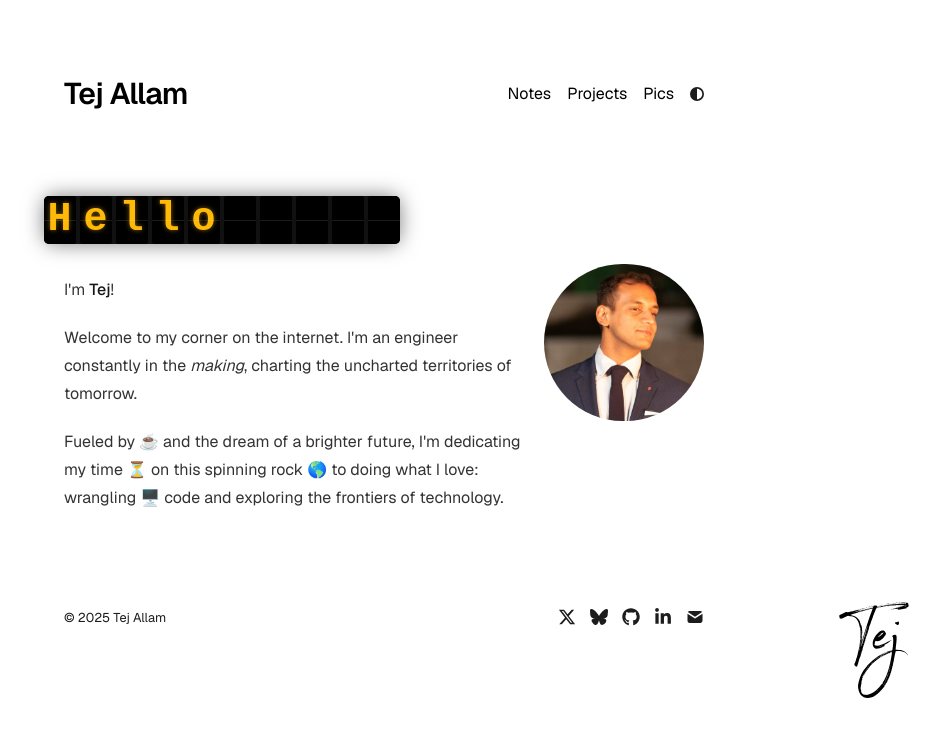
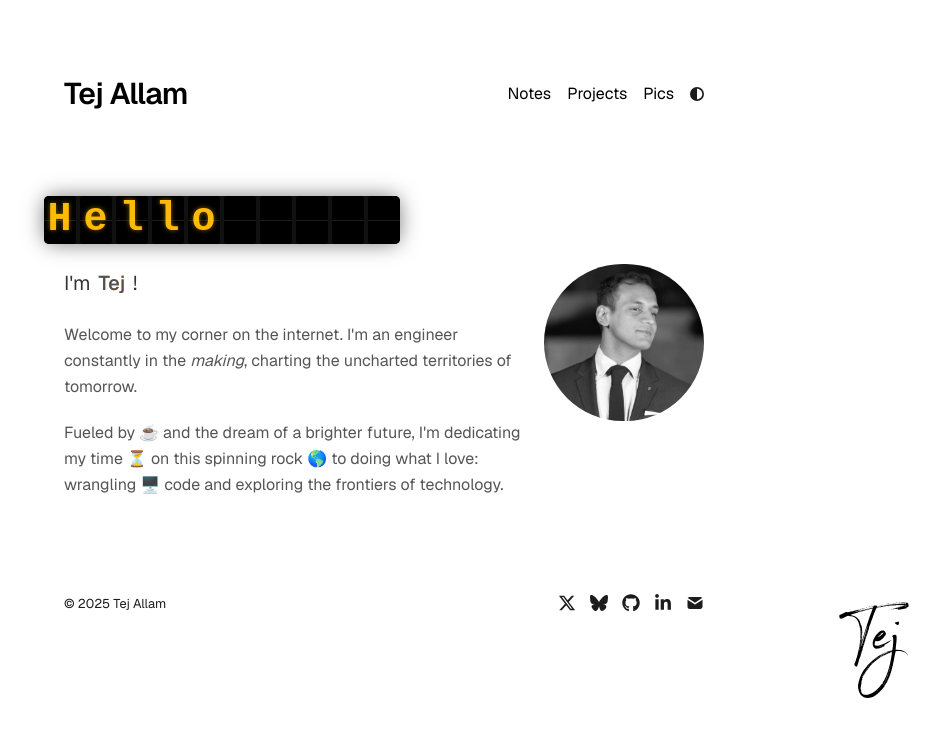
Before and after one commit to TejAllam/foli0, a Next.js app: page / in a window 1280 px wide. Shown: the top 736 px of the page, without its empty margins (256-1196 px from the left). Built offline with nearby package versions, Linux system fonts and the light colour scheme.

Commit message:
feat: Making it P0P! a bit

```diff
--- a/app/page.tsx
+++ b/app/page.tsx
@@ -84,23 +84,28 @@ export default function Page() {
           <Image
             src="/profile_me.png"
             alt="Profile photo"
-          className="rounded-full bg-gray-100 block lg:mt-5 mt-0 lg:mb-5 mb-10 mx-auto sm:float-right sm:ml-5 sm:mb-5 hover:grayscale-0"
+            className="rounded-full bg-gray-100 block lg:mt-5 mt-0 lg:mb-5 mb-10 mx-auto sm:float-right sm:ml-5 sm:mb-5 grayscale hover:grayscale-0 transition-all duration-500 ease-out hover:scale-105 hover:shadow-[0_0_40px_rgba(56,189,248,0.4)] hover:ring-4 hover:ring-blue-400/50"
             unoptimized
             width={160}
             height={160}
             priority
           />
         </a>
-      <h1 className="mb-8 text-2xl font-medium tracking-tight">
-
+        <h1 className="mb-0 text-2xl font-medium tracking-tight">
         </h1>
         <div className="prose prose-neutral dark:prose-invert">
 
-      <p>I'm <strong>Tej</strong>!</p>
-      <p>Welcome to my corner on the internet. I'm an engineer constantly in the <em>making</em>, charting the uncharted territories of tomorrow.</p>
-      <p>Fueled by ☕ and the dream of a brighter future,
-      I'm dedicating my time ⏳ on this spinning rock 🌎 to doing what I love: <br/>
-      wrangling 🖥️ code and exploring the frontiers of technology.</p>
+          <p className="text-xl -mt-2 flex items-baseline gap-1">
+            I'm <strong className="font-medium text-neutral-600 dark:text-neutral-400 hover:text-transparent hover:font-black hover:scale-125 hover:-translate-y-1 bg-clip-text bg-gradient-to-r from-pink-500 via-orange-500 to-yellow-500 transition-all duration-300 ease-out cursor-default inline-block px-1">Tej</strong>!
+          </p>
+          <p className="text-[#555] dark:text-[#ccc] leading-relaxed">
+            Welcome to my corner on the internet. I'm an engineer constantly in the <em>making</em>, charting the uncharted territories of tomorrow.
+          </p>
+          <p className="text-[#555] dark:text-[#ccc] leading-relaxed">
+            Fueled by ☕ and the dream of a brighter future,
+            I'm dedicating my time ⏳ on this spinning rock 🌎 to doing what I love: <br />
+            wrangling 🖥️ code and exploring the frontiers of technology.
+          </p>
         </div>
       </section>
       <div className="fixed-logo"></div>
```
Lines whose indentation alone changed are shown as unchanged.
